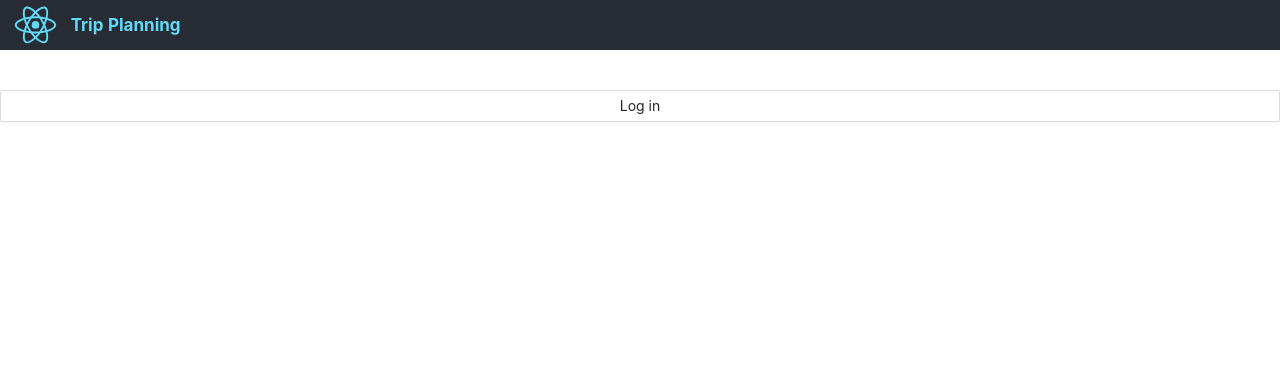
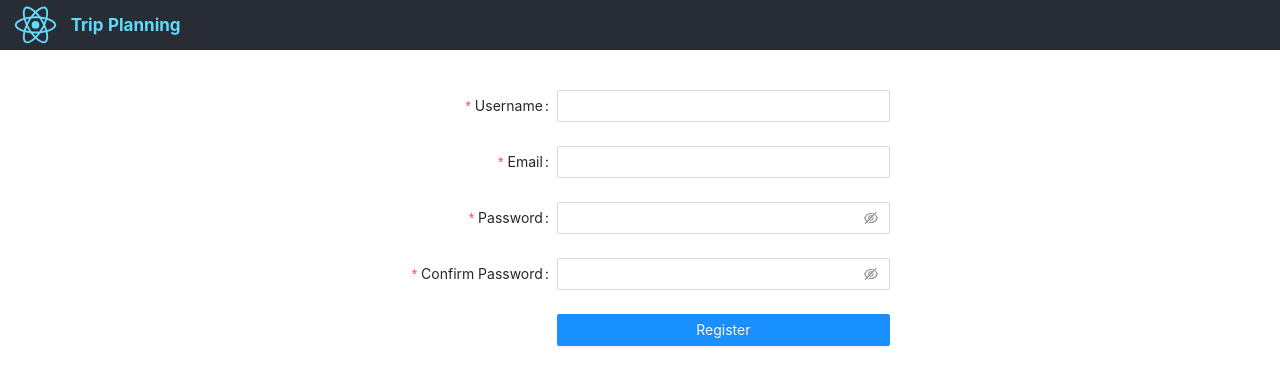
Before and after one commit to lqhu2020/TripPlanningFrontend, a React (Create React App) app: page /register in a window 1280 px wide. Shown: the top 384 px of the page. Built offline with nearby package versions, Linux system fonts and the light colour scheme.

Commit message:
login and register

```diff
--- a/src/components/Login.js
+++ b/src/components/Login.js
@@ -1,18 +1,78 @@
 import React from "react";
-import { Button, Divider } from "antd";
-// import { Form, Input, Button, message } from "antd";
-// import { UserOutlined, LockOutlined } from "@ant-design/icons";
-// import { Link } from "react-router-dom";
-// import axios from "axios";
+import { Form, Input, Button, message } from "antd";
+import { UserOutlined, LockOutlined } from "@ant-design/icons";
+import { Link } from "react-router-dom";
+import axios from "axios";
 
 import { BASE_URL } from "../constants";
 
-function Login({ handleLoggedIn }) {
+function Login(props) {
+  const { handleLoggedIn } = props;
+
+  const onFinish = (values) => {
+    const { username, password } = values;
+    const opt = {
+      method: "POST",
+      url: `${BASE_URL}/signin`,
+      data: {
+        username: username,
+        password: password,
+      },
+      headers: { "Content-Type": "application/json" },
+    };
+    axios(opt)
+      .then((res) => {
+        if (res.status === 200) {
+          const { data } = res;
+          handleLoggedIn(data);
+          message.success("Login succeed! ");
+        }
+      })
+      .catch((err) => {
+        console.log("login failed: ", err.message);
+        message.error("Login failed!");
+      });
+  };
+
   return (
+    <Form name="normal_login" className="login-form" onFinish={onFinish}>
+      <Form.Item
+        name="username"
+        rules={[
+          {
+            required: true,
+            message: "Please input your Username!",
+          },
+        ]}
+      >
+        <Input
+          prefix={<UserOutlined className="site-form-item-icon" />}
+          placeholder="Username"
+        />
+      </Form.Item>
+      <Form.Item
+        name="password"
+        rules={[
+          {
+            required: true,
+            message: "Please input your Password!",
+          },
+        ]}
+      >
+        <Input
+          prefix={<LockOutlined className="site-form-item-icon" />}
+          type="password"
+          placeholder="Password"
+        />
+      </Form.Item>
 
-    <Button className="login-form-button" onClick={handleLoggedIn}>
-      Log in
-    </Button>
+      <Form.Item>
+        <Button type="primary" htmlType="submit" className="login-form-button">
+          Log in
+        </Button>
+        Or <Link to="/register">register now!</Link>
+      </Form.Item>
+    </Form>
   );
 }
 
--- a/src/components/Register.js
+++ b/src/components/Register.js
@@ -1,19 +1,144 @@
 import React from "react";
-import { Button } from "antd";
-// import { Form, Input, Button, message } from "antd";
-// import axios from "axios";
+import { Form, Input, Button, message } from "antd";
+import axios from "axios";
 
-// import { BASE_URL } from "../constants";
+import { BASE_URL } from "../constants";
+
+const formItemLayout = {
+  labelCol: {
+    xs: { span: 24 },
+    sm: { span: 8 },
+  },
+  wrapperCol: {
+    xs: { span: 24 },
+    sm: { span: 16 },
+  },
+};
+const tailFormItemLayout = {
+  wrapperCol: {
+    xs: {
+      span: 16,
+      offset: 0,
+    },
+    sm: {
+      span: 16,
+      offset: 8,
+    },
+  },
+};
 
 function Register(props) {
-  function toLoggin(props) {
-    console.log("Registration succeed!");
-    props.history.push("/login");
-  }
+  const [form] = Form.useForm();
+
+  const onFinish = (values) => {
+    console.log("Received values of form: ", values);
+    const { username, password, email } = values;
+    const opt = {
+      method: "POST",
+      url: `${BASE_URL}/signup`,
+      data: {
+        username: username,
+        password: password,
+        email: email,
+      },
+      headers: { "content-type": "application/json" },
+    };
+
+    axios(opt)
+      .then((response) => {
+        console.log(response);
+        // case1: registered success
+        if (response.status === 200) {
+          message.success("Registration succeed!");
+          props.history.push("/login");
+        }
+      })
+      .catch((error) => {
+        console.log("register failed: ", error.message);
+        message.error("Registration failed!");
+        // throw new Error('Signup Failed!')
+      });
+  };
+
   return (
-    <Button className="register-btn" onClick={() => toLoggin(props)}>
-      Log in
-    </Button>
+    <Form
+      {...formItemLayout}
+      form={form}
+      name="register"
+      onFinish={onFinish}
+      className="register"
+    >
+      <Form.Item
+        name="username"
+        label="Username"
+        rules={[
+          {
+            required: true,
+            message: "Please input your Username!",
+          },
+        ]}
+      >
+        <Input />
+      </Form.Item>
+
+      <Form.Item
+        name="email"
+        label="Email"
+        rules={[
+          {
+            required: true,
+            message: "Please input your email!",
+          },
+        ]}
+      >
+        <Input />
+      </Form.Item>
+
+      <Form.Item
+        name="password"
+        label="Password"
+        rules={[
+          {
+            required: true,
+            message: "Please input your password!",
+          },
+        ]}
+        hasFeedback
+      >
+        <Input.Password />
+      </Form.Item>
+
+      <Form.Item
+        name="confirm"
+        label="Confirm Password"
+        dependencies={["password"]}
+        hasFeedback
+        rules={[
+          {
+            required: true,
+            message: "Please confirm your password!",
+          },
+          ({ getFieldValue }) => ({
+            validator(rule, value) {
+              if (!value || getFieldValue("password") === value) {
+                return Promise.resolve();
+              }
+              return Promise.reject(
+                "The two passwords that you entered do not match!"
+              );
+            },
+          }),
+        ]}
+      >
+        <Input.Password />
+      </Form.Item>
+
+      <Form.Item {...tailFormItemLayout}>
+        <Button type="primary" htmlType="submit" className="register-btn">
+          Register
+        </Button>
+      </Form.Item>
+    </Form>
   );
 }
 
--- a/src/constants.js
+++ b/src/constants.js
@@ -1,5 +1,5 @@
 export const TOKEN_KEY = "token";
-export const BASE_URL = "";
+export const BASE_URL = "https://cors-anywhere.herokuapp.com/34.82.85.194:8080";
 export const GOOGLE_MAP_API_KEY = "";
 export const CENTER_CITY = { lat: 40.73061, lng: -73.935242 };
 export const PROXY_URL = "https://cors-anywhere.herokuapp.com/";
```
